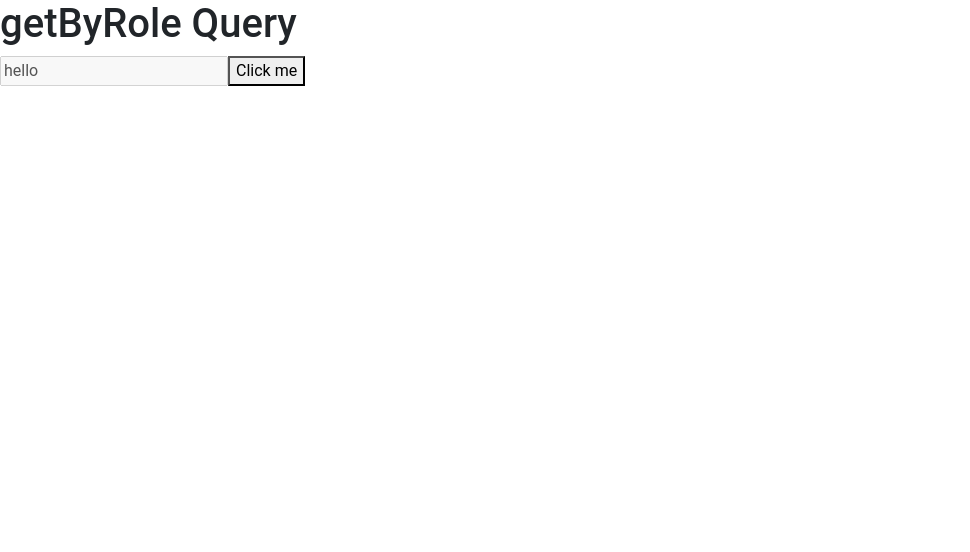
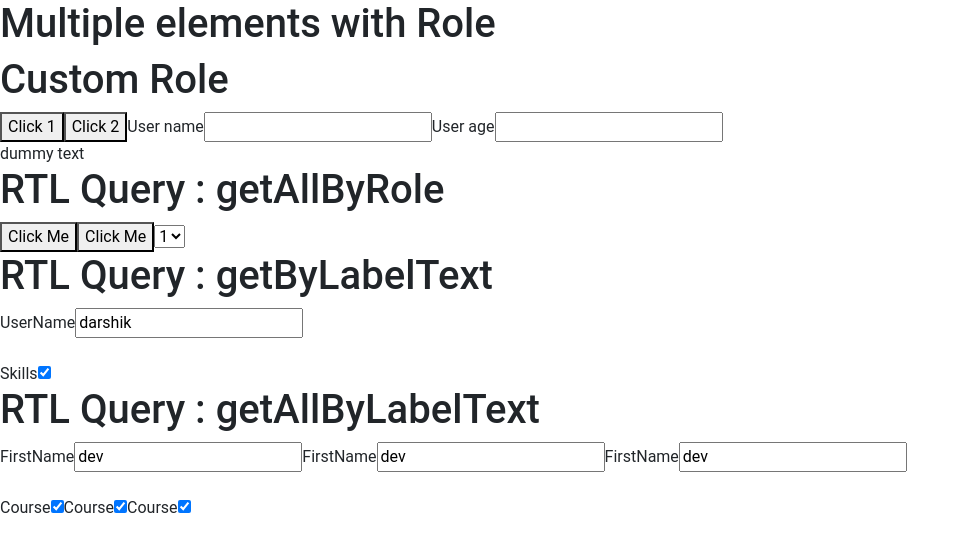
Before and after one commit to Darshikchovatiya/Test_cases_demo, a React (Vite) app: page / in a window 1280 px wide. Shown: the top 552 px of the page, without its empty margins (0-970 px from the left). Built offline with nearby package versions, Linux system fonts and the light colour scheme.

Commit message:
getAllByLabelText Testing

```diff
--- a/src/App.jsx
+++ b/src/App.jsx
@@ -48,9 +48,70 @@ function App() {
         <h2>{data2}</h2> */}
 
 
-        <h1>getByRole Query</h1>
+        {/* <h1>getByRole Query</h1>
         <input type="text" defaultValue="hello" disabled />
-        <button>Click me</button>
+        <button>Click me</button> */}
+
+
+        <h1>Multiple elements with Role</h1>
+        <h1>Custom Role</h1>
+        <button>Click 1</button>
+        <button>Click 2</button>
+
+        <label htmlFor="input1">User name</label>
+        <input type="text" id='input1' />
+        <label htmlFor="input2">User age</label>
+        <input type="text" id='input2' />
+        <div role='dummy'>dummy text</div>
+
+
+        <div className="app">
+            <h1>RTL Query : getAllByRole</h1>
+            <button>Click Me</button>
+            <button>Click Me</button>
+
+            <select>
+                <option>1</option>
+                <option>2</option>
+                <option>3</option>
+                <option>4</option>
+            </select>
+        </div>
+
+        <div className="app">
+            <h1>RTL Query : getByLabelText</h1>
+            <label htmlFor="user_name">UserName</label>
+            <input type="text" id="user_name" defaultValue="darshik" />
+
+            <br />
+            <br />
+            <label htmlFor="skills">Skills</label>
+            <input type="checkbox" id="skills" defaultChecked={true} />
+        </div>
+
+        <div className="app">
+            <h1>RTL Query : getAllByLabelText</h1>
+            <label htmlFor="fname1">FirstName</label>
+            <input type="text" id="fname1" defaultValue="dev" />
+
+            <label htmlFor="fname2">FirstName</label>
+            <input type="text" id="fname2" defaultValue="dev" />
+
+            <label htmlFor="fname3">FirstName</label>
+            <input type="text" id="fname3" defaultValue="dev" />
+            <br />
+            <br />
+
+            <label htmlFor="course1">Course</label>
+            <input type="checkbox" id="course1" defaultChecked={true} />
+
+            <label htmlFor="course2">Course</label>
+            <input type="checkbox" id="course2" defaultChecked={true} />
+
+            <label htmlFor="course3">Course</label>
+            <input type="checkbox" id="course3" defaultChecked={true} />
+
+        </div>
 
             {/* <Header />
             <Routes>
```
Also changed, not shown: 1 other file (tests, documents, lock files or other folders).
